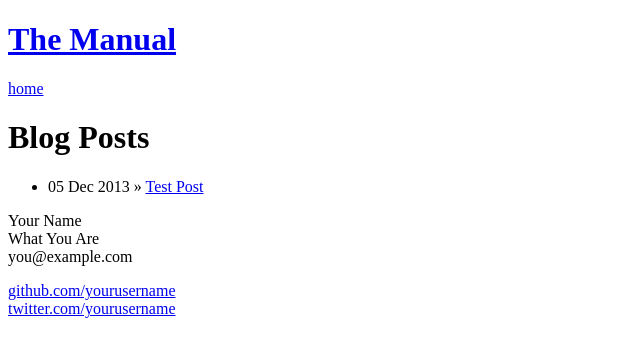
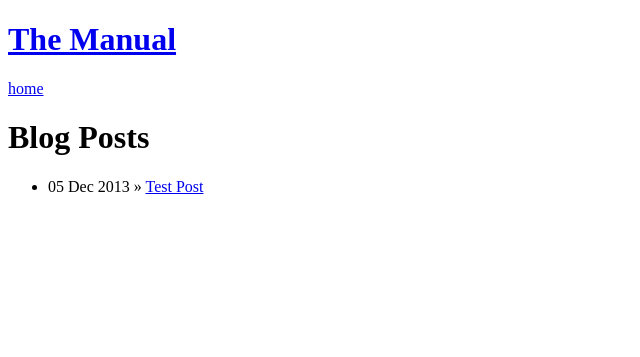
Before and after one commit to themanual/blog, a Jekyll site: the page built from index.html, in a window 1280 px wide. Shown: the top 357 px of the page, without its empty margins (0-640 px from the left). Built offline with Jekyll 4.4.1, drawn with Linux system fonts in a browser that asks for light colours.

Commit message:
updated layout

```diff
--- a/_layouts/default.html
+++ b/_layouts/default.html
@@ -20,22 +20,5 @@
 
           {{ content }}
 
-          <div class="footer">
-            <div class="contact">
-              <p>
-                Your Name<br />
-                What You Are<br />
-                you@example.com
-              </p>
-            </div>
-            <div class="contact">
-              <p>
-                <a href="https://github.com/yourusername">github.com/yourusername</a><br />
-                <a href="https://twitter.com/yourusername">twitter.com/yourusername</a><br />
-              </p>
-            </div>
-          </div>
-        </div>
-
     </body>
 </html>
```
